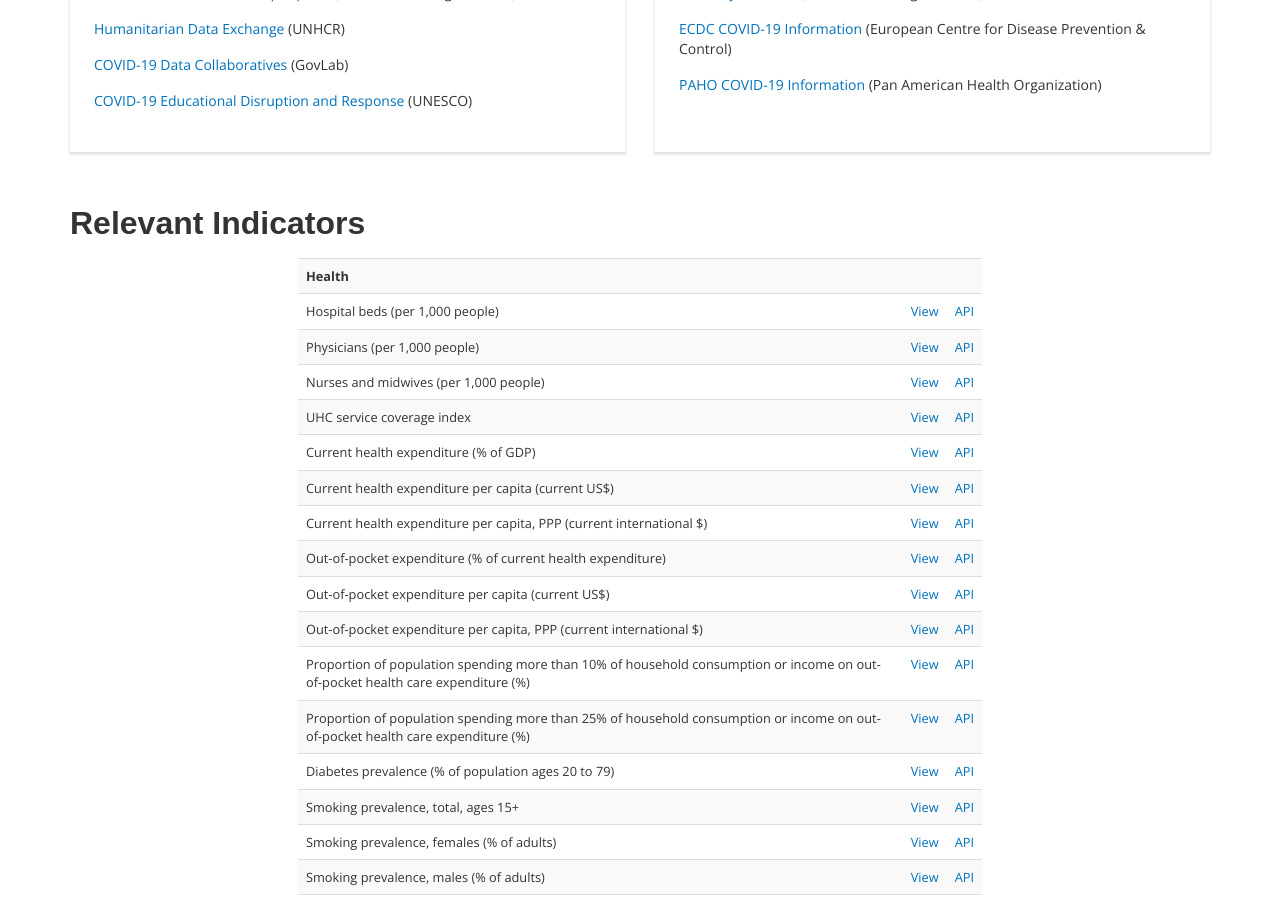
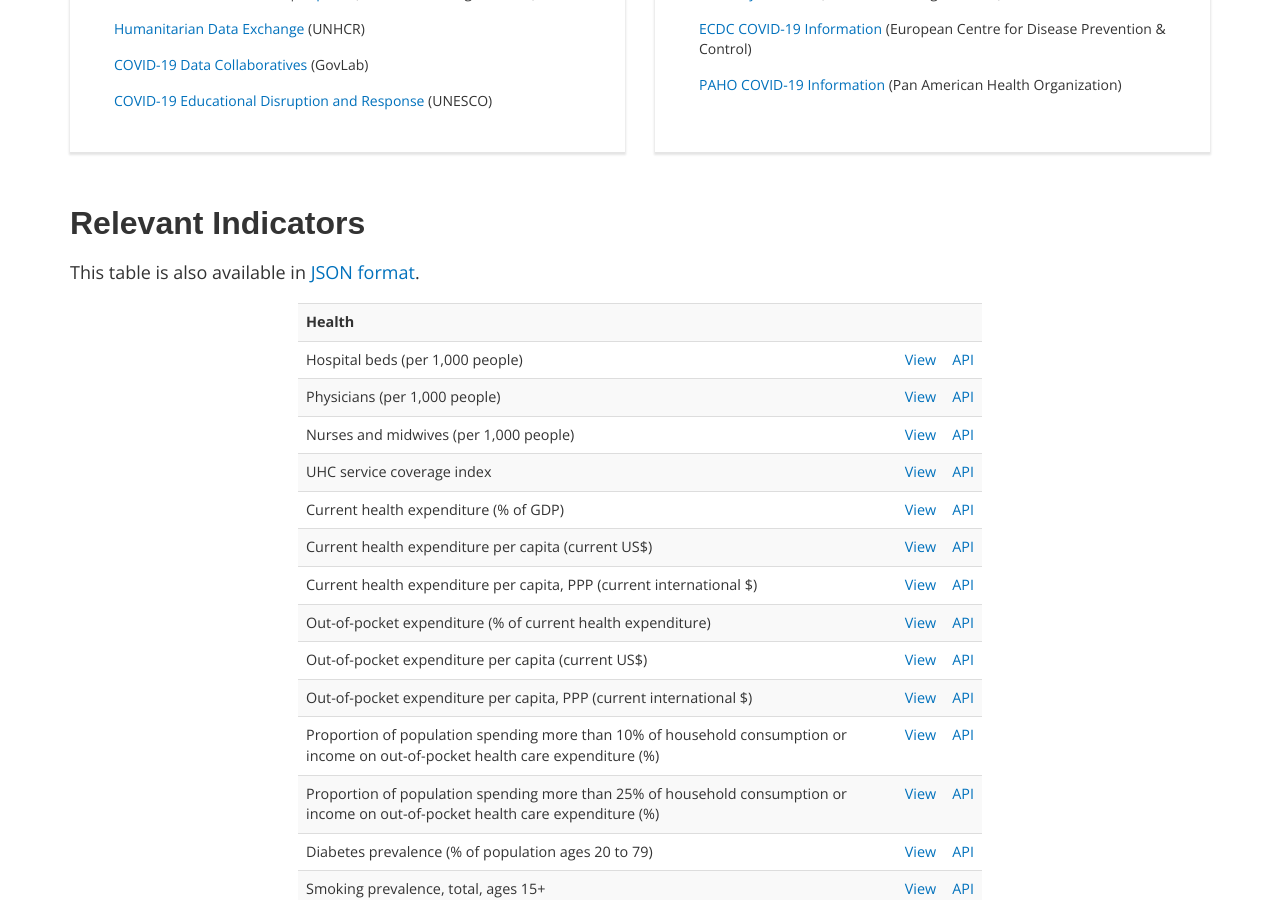
Before and after one commit to worldbank/decdg-covid19, a Jekyll site: the page built from index.md, in a window 1280 px wide and 900 px high, scrolled down 1614 px. Built offline with Jekyll 4.4.1, drawn with Linux system fonts in a browser that asks for light colours; nearby versions of some CDN libraries; some web fonts are replaced; library files that are not in the unit come from our copies.

```diff
--- a/_config.yml
+++ b/_config.yml
@@ -1,7 +1,8 @@
 
 siteName: Universal Health Coverage Data
 analytics:
-    legacy: true # true will implement the legacy analytics code instead of the latest
+    legacy: false # true will implement the legacy analytics code instead of the latest
+    basePath: covid19/ # prefix for analytics page identifiers
     channel: DEC Universal Health Coverage EXT
     environ: prod # (qa | prod)
 exclude:
--- a/_includes/analytics-header.html
+++ b/_includes/analytics-header.html
@@ -15,7 +15,7 @@
 			var wbgData = wbgData || {};
 			wbgData.page = {
 				pageInfo: {
-						pageName: "DEC > {{ _pageName }}",
+						pageName: "DEC > {{ site.analytics.basePath }}{{ _pageName }}",
 						pageCategory: "{{ page.analyticsPageCategory }}",
 						contentType: "Data",
 						channel: "{{ site.analytics.channel  }}"
--- a/_layouts/default.html
+++ b/_layouts/default.html
@@ -63,9 +63,9 @@
       </div></div>
   </div>
 
-<div class="section-wrapper first">
+<div class="section-wrapper lp__body_content first">
     <div class="container">
-        <div class="row lp__body_content">
+        <div class="row">
             <div class="col-sm-12">
             <center><h2>{{ page.title }}</h2></center>
 
@@ -77,9 +77,9 @@
     </div>
 </div>
 
-<div class="section-wrapper">
+<div class="section-wrapper lp__body_content">
     <div class="container">
-        <div class="row lp__body_content">
+        <div class="row">
             <div class="col-sm-12">
 
 {% capture content_md %}{% include body.md %}{% endcapture %}
@@ -92,12 +92,12 @@
 
 <!-- BEGIN BOX-FEATURES -->
 {% assign boxes = 'box-feature-data.md,box-feature-info.md' | split: ',' %}
-<div class="section-wrapper feature-box">
+<div class="section-wrapper feature-box lp__body_content">
     <div class="container">
         <h2>Resources</h2>
     <div class="par parsys">
         <div class="gridlayout parbase section">
-            <div class="row ">
+            <div class="row">
 {% for box in boxes %}
                 <div class="col col-md-6 colsplit" id="">
                     <div class=" ">
@@ -128,12 +128,14 @@
 </div> <!-- class.feature-box -->
 <!-- END BOX-FEATURES -->
 
-<div class="section-wrapper">
+<div class="section-wrapper lp__body_content">
     <div class="container">
         <div class="row">
             <div class="col-sm-12">
 
             <h2>Relevant Indicators</h2>
+
+            <p>This table is also available in <a href="covid-indicators.json">JSON format</a>.</p>
 
             {% include indicators.html %}
 
```
